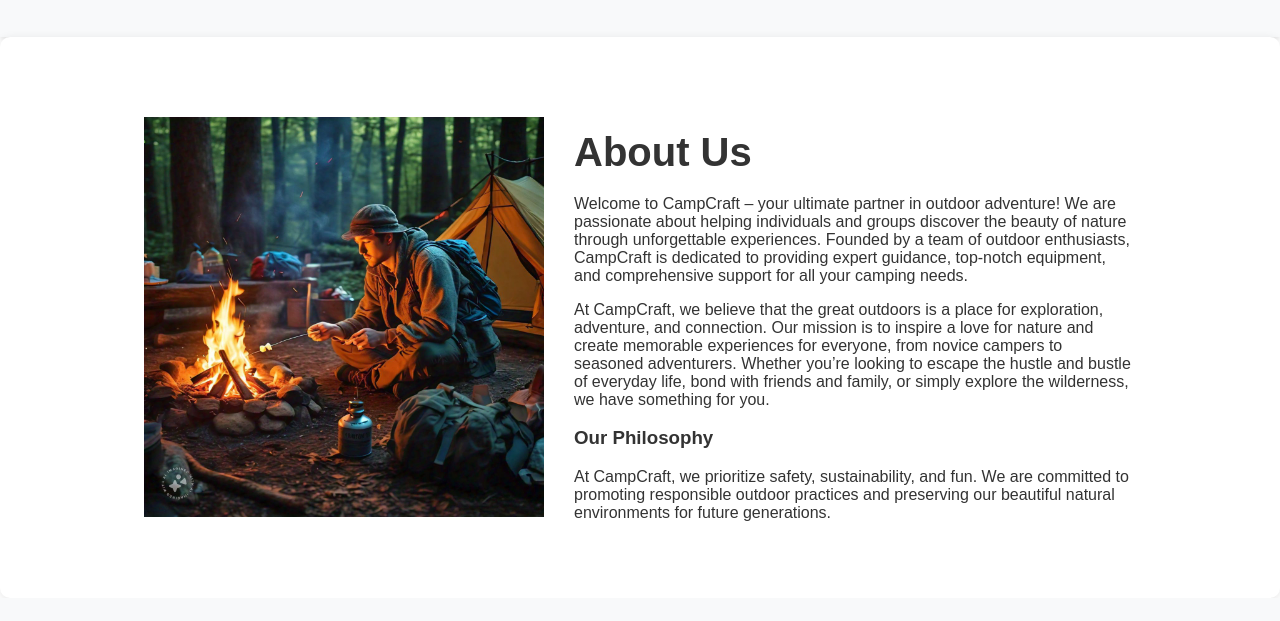
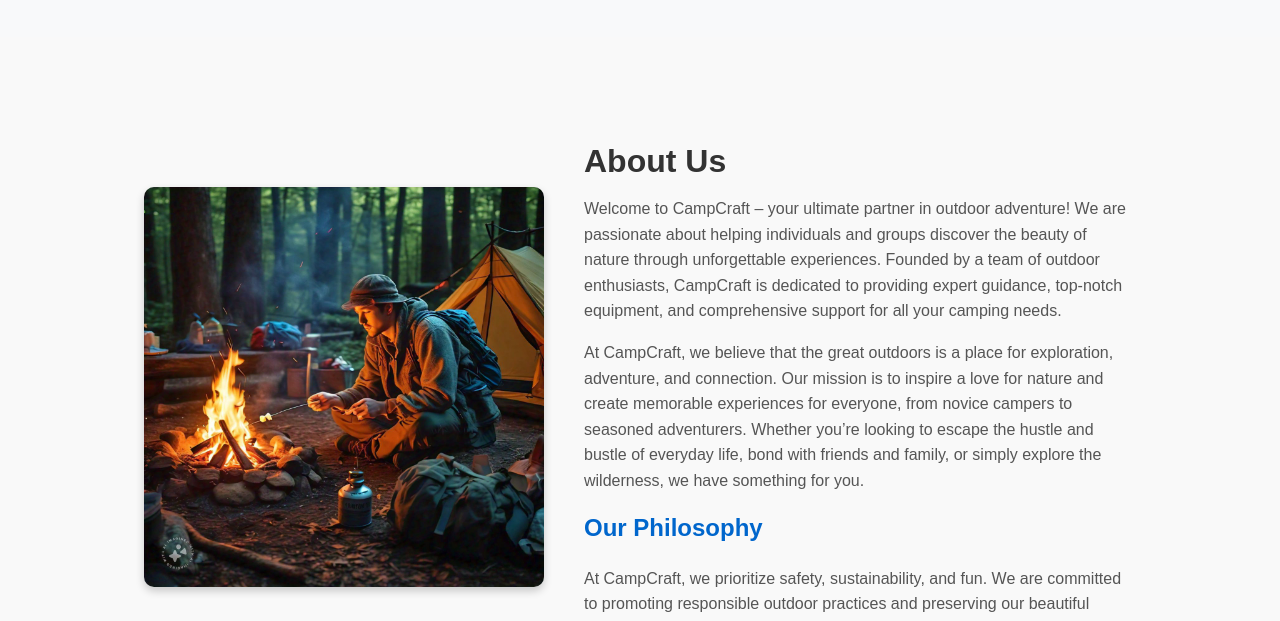
Before and after one commit to Thanuja1947/CampCarft, a plain HTML site: page About.html in a window 1280 px wide. Shown: the part 179-800 px from the top of the page. Drawn offline with Linux system fonts and the light colour scheme.

Commit message:
Add files via upload

```diff
--- a/styles.css
+++ b/styles.css
@@ -173,38 +173,49 @@ body {
         height: 600px; /* Reduce height on smaller screens */
     }
 }
+/* About Us Section Styling */
 .about {
-    background-color: #ffffff; /* Light background */
-    padding: 40px 20px;
-    border-radius: 10px;
-    box-shadow: 0 2px 10px rgba(0, 0, 0, 0.1);
+    padding: 60px 20px;
+    background-color: #f9f9f9;
 }
 
 .about-content {
-    display: flex; /* Use flexbox to align image and text side by side */
-    align-items: center; /* Center align items vertically */
+    display: flex;
+    align-items: center;
+    gap: 40px;
+    max-width: 1000px;
+    margin: 0 auto;
 }
 
 .about-image {
-    width: 60%; /* Adjusted width */
-    max-width: 400px; /* Set a smaller maximum width */
-    height: auto; /* Maintain aspect ratio */
-    margin-right: 30px; /* Space between the image and text */
+    flex: 1;
+    max-width: 400px;
+    border-radius: 10px;
+    object-fit: cover;
+    box-shadow: 0px 4px 8px rgba(0, 0, 0, 0.2);
 }
 
 .about-text {
-    flex: 1; /* Allow text to fill remaining space */
+    flex: 2;
+    text-align: left;
 }
 
-.about h2 {
-    margin-bottom: 20px;
-    font-size: 2.5rem; /* Heading size */
+.about-text h2 {
+    font-size: 32px;
+    color: #333;
+    margin-bottom: 10px;
 }
 
-.footer {
-    background-color: #f8f9fa;
-    padding: 20px 0;
-    text-align: center;
+.about-text p {
+    margin-bottom: 15px;
+    color: #555;
+    line-height: 1.6;
+}
+
+.about-text h3 {
+    font-size: 24px;
+    color: #0066cc;
+    margin-top: 20px;
 }
 /* Contact Us Section Styling */
 .contact-section {
```
